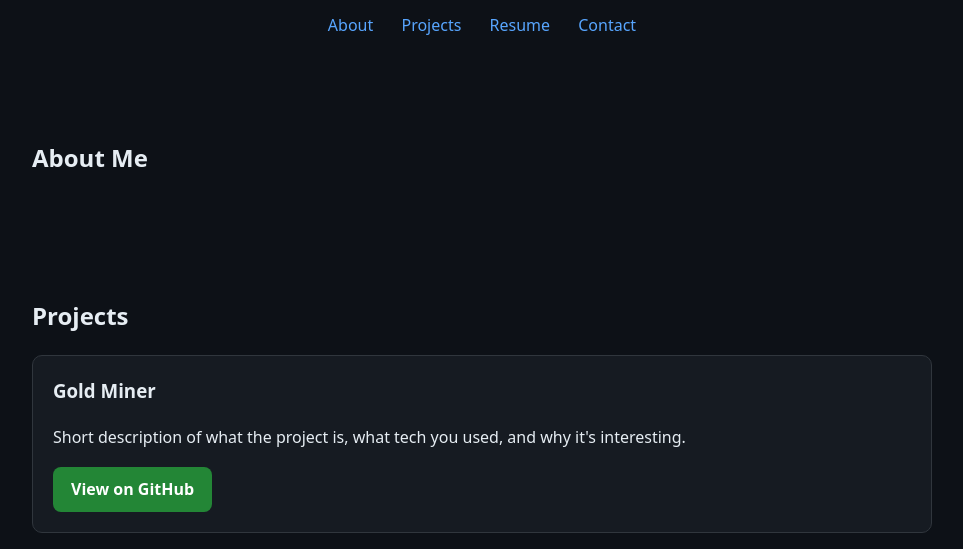
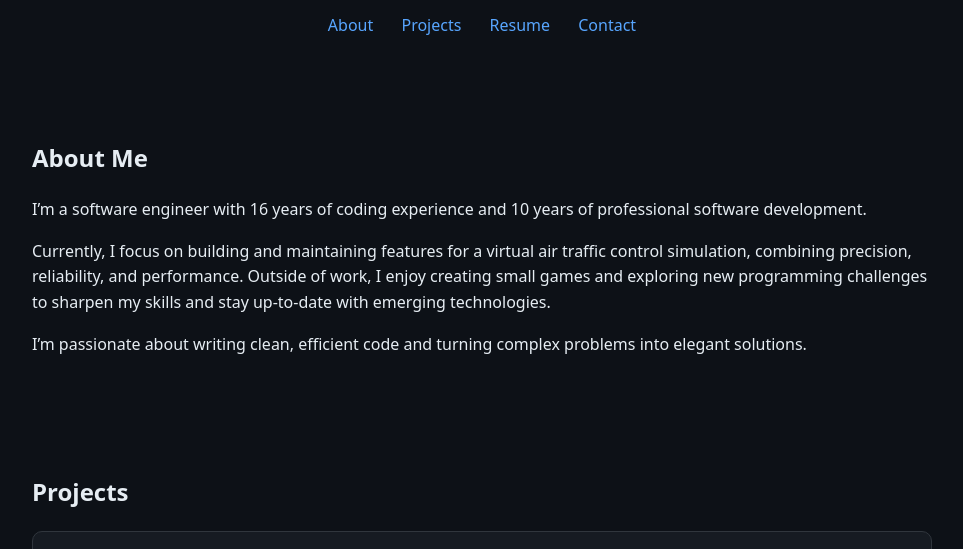
Before and after one commit to Apezz10/apezz.github.io, a plain HTML site: page index.html in a window 1280 px wide. Shown: the part 175-724 px from the top of the page, without its empty margins (158-1121 px from the left). Drawn offline with Linux system fonts and the light colour scheme.

Commit message:
Update index.html

```diff
--- a/index.html
+++ b/index.html
@@ -92,9 +92,16 @@
     </header>
 
     <section id="about">
-        <h2>About Me</h2>
-        <p>
-        </p>
+    <h2>About Me</h2>
+    <p>
+        I’m a software engineer with 16 years of coding experience and 10 years of professional software development.
+    </p>
+    <p>
+        Currently, I focus on building and maintaining features for a virtual air traffic control simulation, combining precision, reliability, and performance. Outside of work, I enjoy creating small games and exploring new programming challenges to sharpen my skills and stay up-to-date with emerging technologies.
+    </p>
+    <p>
+        I’m passionate about writing clean, efficient code and turning complex problems into elegant solutions.
+    </p>
     </section>
 
     <section id="projects">
```
